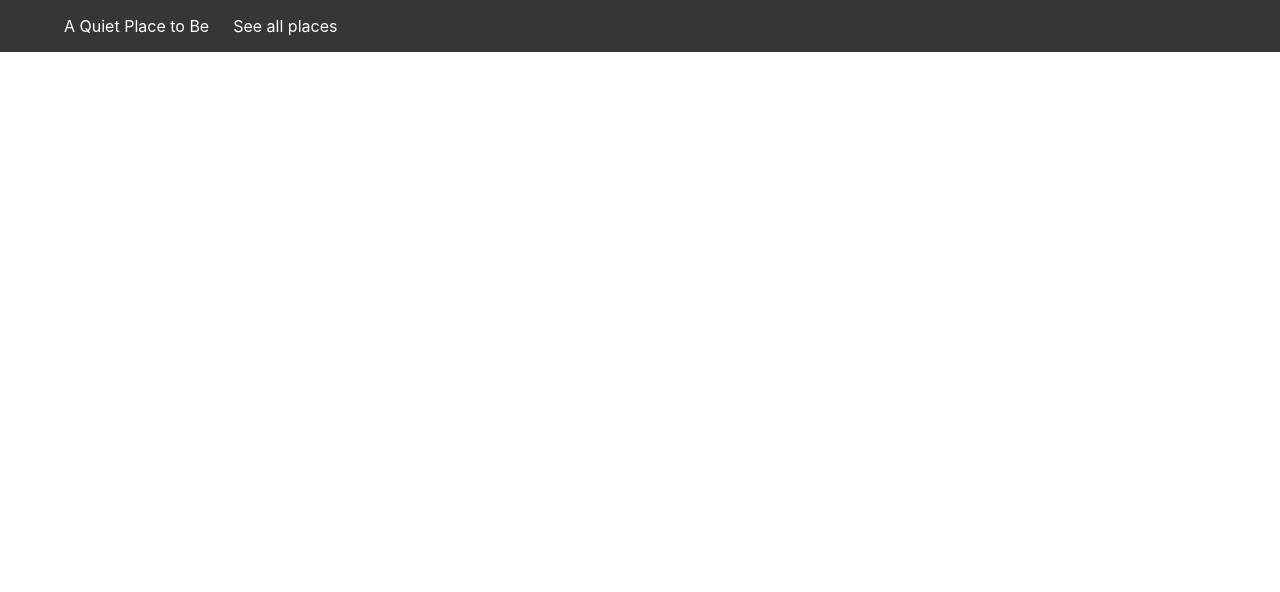
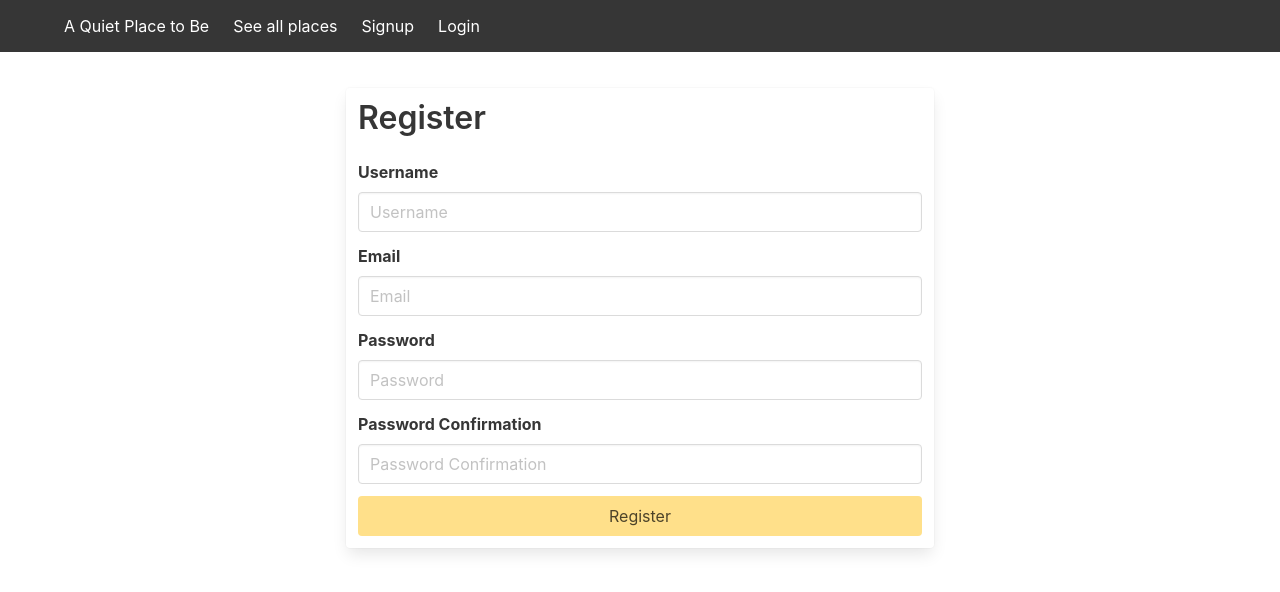
Before and after one commit to ckapak/sei-project-4, a React (Create React App) app in the folder frontend/: page /register in a window 1280 px wide. Shown: the top 592 px of the page. Built offline with nearby package versions, Linux system fonts and the light colour scheme.

Commit message:
amended registeration page

```diff
--- a/frontend/src/App.js
+++ b/frontend/src/App.js
@@ -9,6 +9,8 @@ import Navbar from './components/common/Navbar'
 import All from './components/places/PlaceAll'
 import Filtered from './components/places/PlaceIndex'
 import Show from './components/places/PlaceShow'
+import Register from './components/auth/Register'
+import Login from './components/auth/Login'
 
 const App = () => (
   <BrowserRouter>
@@ -19,6 +21,8 @@ const App = () => (
         <Route path="/places/search" component={Filtered} />
         <Route path="/places" component={All} />
         <Route path="/place/:id" component={Show} />
+        <Route path="/register" component={Register} />
+        <Route path="/login" component={Login} />
       </Switch>
     </main>
   </BrowserRouter>
--- a/frontend/src/components/auth/Login.js
+++ b/frontend/src/components/auth/Login.js
@@ -20,10 +20,10 @@ class Login extends React.Component {
     e.preventDefault()
 
     try {
-      const res =  await axios.post('/api/login', this.state.data)
+      const res =  await axios.post('api/login', this.state.data)
       Auth.setToken(res.data.token)
-      notification(res.data.message)
-      this.props.history.push('/gins')
+      // notification(res.data.message)
+      this.props.history.push('/places')
     } catch (err) {
       this.setState({ error: 'Incorrect Credentials' })
     }
--- a/frontend/src/components/auth/Register.js
+++ b/frontend/src/components/auth/Register.js
@@ -7,15 +7,15 @@ class Register extends React.Component {
       username: '',
       email: '',
       password: '',
-      passwordConfirmation: ''
+      password_confirmation: ''
     },
     errors: {}
   }
 
   handleChange = e => {
-    const data = { ...this.state.data, [e.target.name]: e.target.value } // * make a copy of the data object in state, and update the field that the user is typing in, we identify this from the name attribute of the input (e.target.name)
+    const data = { ...this.state.data, [e.target.name]: e.target.value }
     const errors = { ...this.state.errors, [e.target.name]: '' }
-    this.setState({ data, errors }) // * set the new data object into state to replace the old one
+    this.setState({ data, errors })
   }
 
   handleSubmit = async e => {
@@ -36,6 +36,7 @@ class Register extends React.Component {
           <div className="columns">
             <form onSubmit={this.handleSubmit} className="column is-half is-offset-one-quarter card">
               <h2 className="title">Register</h2>
+
               <div className="field">
                 <label className="label">Username</label>
                 <div className="control">
@@ -46,8 +47,9 @@ class Register extends React.Component {
                     onChange={this.handleChange}
                   />
                 </div>
-                {this.state.errors.username && <small className="help is-danger">{this.state.errors.username.message}</small>}
+                {this.state.errors.username && <small className="help is-danger">{this.state.errors.username}</small>}
               </div>
+
               <div className="field">
                 <label className="label">Email</label>
                 <div className="control">
@@ -58,8 +60,9 @@ class Register extends React.Component {
                     onChange={this.handleChange}
                   />
                 </div>
-                {this.state.errors.email && <small className="help is-danger">{this.state.errors.email.message}</small>}
+                {this.state.errors.email && <small className="help is-danger">{this.state.errors.email}</small>}
               </div>
+
               <div className="field">
                 <label className="label">Password</label>
                 <div className="control">
@@ -71,21 +74,23 @@ class Register extends React.Component {
                     onChange={this.handleChange}
                   />
                 </div>
-                {this.state.errors.password && <small className="help is-danger">{this.state.errors.password.message}</small>}
+                {this.state.errors.password && <small className="help is-danger">{this.state.errors.password}</small>}
               </div>
+
               <div className="field">
                 <label className="label">Password Confirmation</label>
                 <div className="control">
                   <input
-                    className={`input ${this.state.errors.passwordConfirmation} ? : 'is-danger' : '' `}
-                    name="passwordConfirmation"
+                    className={`input ${this.state.errors.password_confirmation} ? : 'is-danger' : '' `}
+                    name="password_confirmation"
                     type="password"
                     placeholder="Password Confirmation"
                     onChange={this.handleChange}
                   />
                 </div>
-                {this.state.errors.passwordConfirmation && <small className="help is-danger">{this.state.errors.passwordConfirmation.message}</small>}
+                {this.state.errors.password_confirmation && <small className="help is-danger">{this.state.errors.password_confirmation}</small>}
               </div>
+
               <div className="field">
                 <div className="control">
                   <button type="submit" className="button is-warning is-fullwidth">Register</button>
--- a/frontend/src/components/common/Navbar.js
+++ b/frontend/src/components/common/Navbar.js
@@ -10,6 +10,8 @@ class NavBar extends React.Component {
           <div className="navbar-brand">
             <Link className="navbar-item" to="/">A Quiet Place to Be</Link>
             <Link className="navbar-item" to="/places">See all places</Link>
+            <Link className="navbar-item" to="/register">Signup</Link>
+            <Link className="navbar-item" to="/login">Login</Link>
           </div>
         </div>
       </nav>
```
Also changed, not shown: 1 other file (tests, documents, lock files or other folders).
